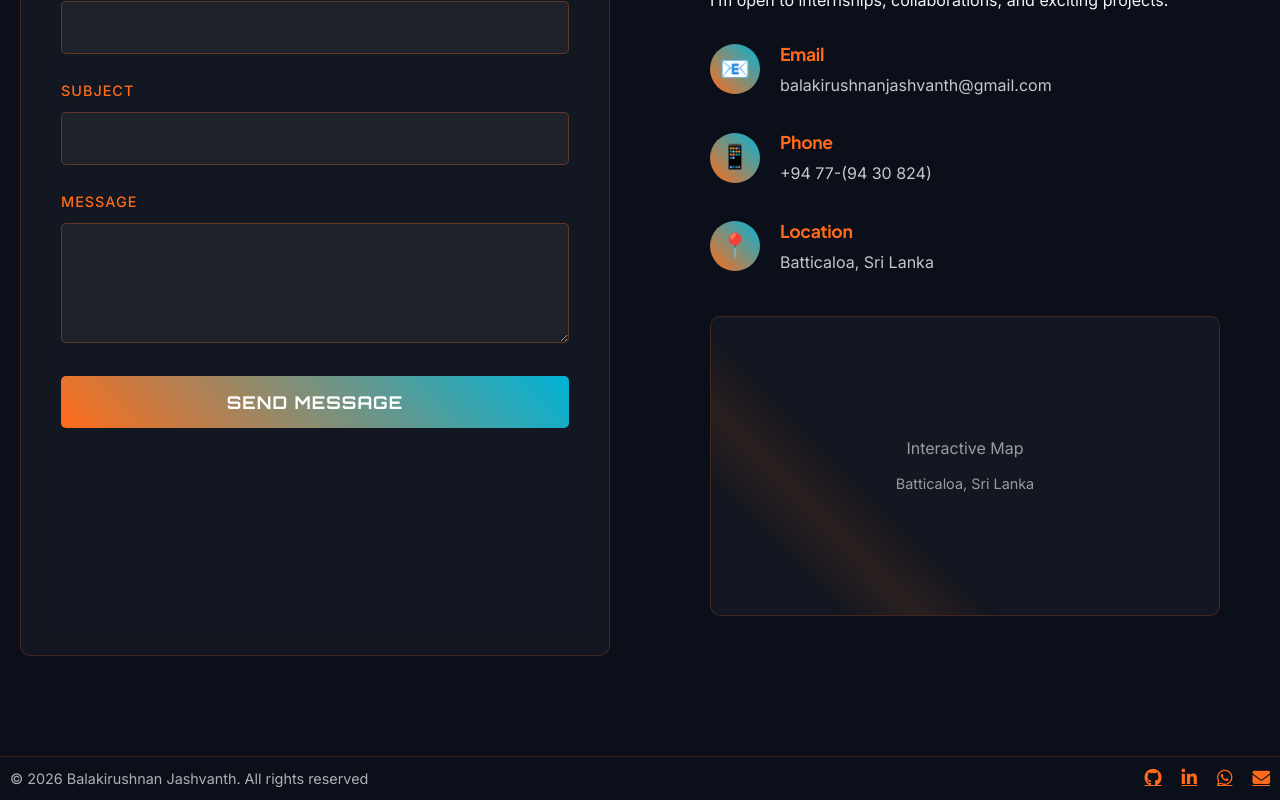
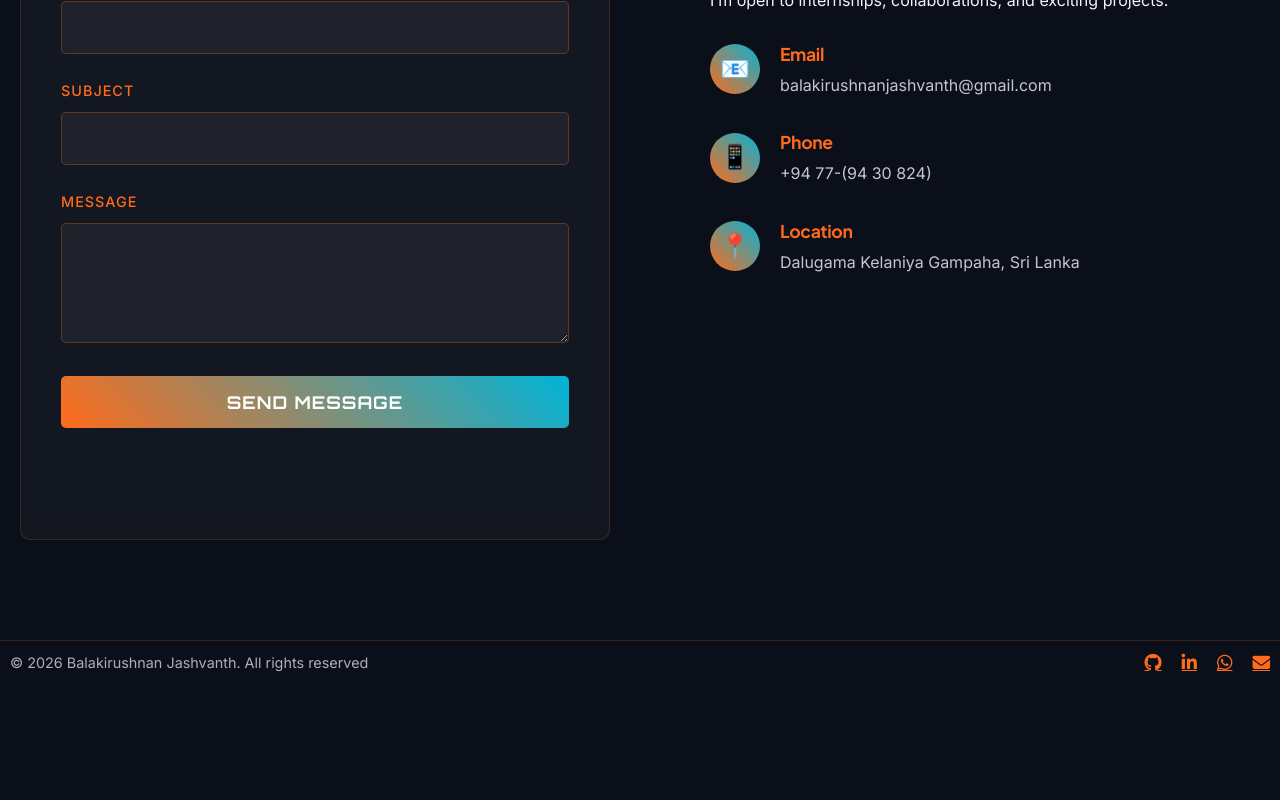
Before and after one commit to jashvanth370/React_Portfolio, a React (Vite) app: page / in a window 1280 px wide. Shown: the part 8470-9270 px from the top of the page. After the commit the page ends 9154 px from the top, so only its background shows below. Built offline with nearby package versions, Linux system fonts and the light colour scheme.

Commit message:
feat: add Contact component with EmailJS integration and contact details

```diff
--- a/src/components/Contact.jsx
+++ b/src/components/Contact.jsx
@@ -85,17 +85,17 @@ export default function Contact() {
             <div className="info-icon">📍</div>
             <div className="info-details">
               <h4>Location</h4>
-              <p>Batticaloa, Sri Lanka</p>
+              <p>Dalugama Kelaniya Gampaha, Sri Lanka</p>
             </div>
           </div>
 
-          <div className="map-container">
+          {/* <div className="map-container">
             <div className="map-placeholder">
               <p>Interactive Map</p>
               <p style={{ fontSize: '0.9rem', marginTop: '10px' }}>Batticaloa, Sri Lanka</p>
             </div>
             <div className="map-overlay" />
-          </div>
+          </div> */}
         </Reveal>
       </div>
     </section>
```
